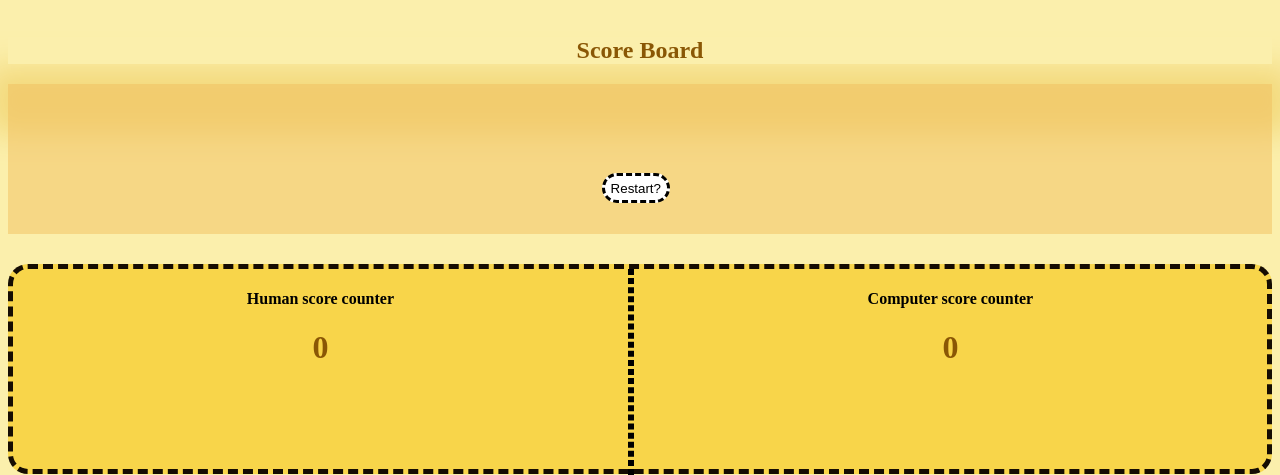
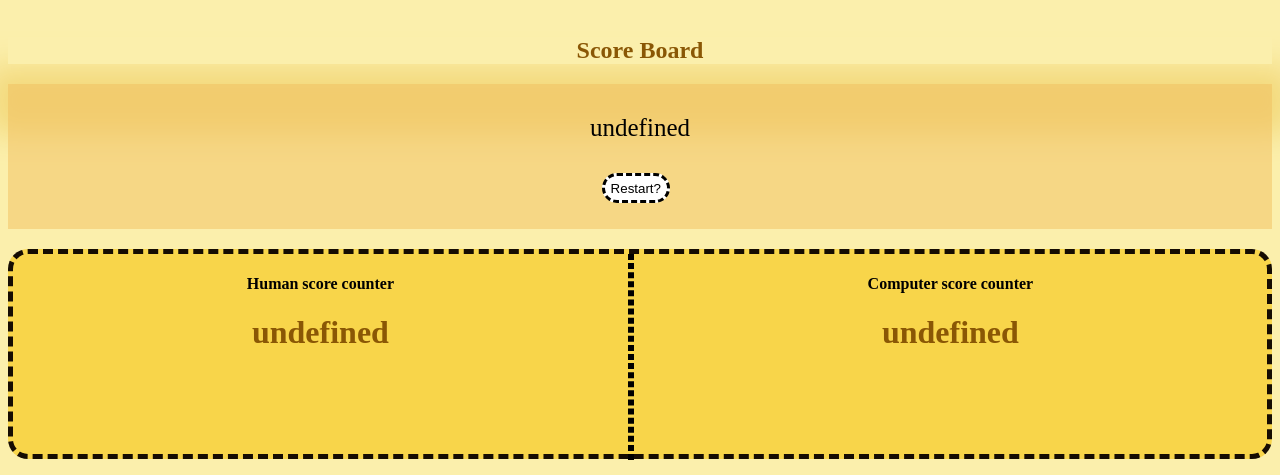
Before and after one commit to ac-513/RckPprScr, a plain HTML site: page index.html in a window 1280 px wide. Both pictures are taken after a click on the button 392 px from the left and 237 px from the top of the page. Shown: the part 341-816 px from the top of the page. Drawn offline with Linux system fonts and the light colour scheme.

Commit message:
changes of old version has been made. few errors left, however the dom is almost connected to the js file

```diff
--- a/index.html
+++ b/index.html
@@ -13,13 +13,13 @@
       Shoot!
     </h1>
     <div id="btns">
-      <button id="rockBtn" onclick="humanChoice('r')">
+      <button id="rockBtn">
         <img src="rock.png" alt="" />
       </button>
-      <button id="paperBtn" onclick="humanChoice('p')">
+      <button id="paperBtn">
         <img src="paper.png" alt="" />
       </button>
-      <button id="scissorBtn" onclick="humanChoice('s')">
+      <button id="scissorBtn">
         <img src="scissors.png" alt="" />
       </button>
     </div>
@@ -42,14 +42,5 @@
         <h1 class="computerCounter">0</h1>
       </div>
     </div>
-
-
-
-
-
-
-
-
-
   </body>
 </html>
--- a/jscript.js
+++ b/jscript.js
@@ -1,213 +1,110 @@
-// commputer choice functionn, rand choice
+function computerChoice() {
+  let cChoice = "";
 
-function computerChoice (){
-    let cChoice="";
+  let rNum = Math.random();
 
-    let rNum= Math.random();
+  if (rNum >= 0 && rNum <= 0.25) {
+    cChoice = "Rock";
+  } else if (rNum > 0.25 && rNum <= 0.5) {
+    cChoice = "Paper";
+  } else if (rNum > 0.5 && rNum <= 0.99) {
+    cChoice = "Scissors";
+  } else {
+    cChoice = "error";
+  }
 
-    if (rNum>=0 && rNum<=0.25){
-        cChoice= 'Rock'
-    }
-    else if(rNum>0.25 && rNum<=.5){
-        cChoice= 'Paper'
-
-    }
-    else if(rNum>.5 && rNum<= 0.99){
-        cChoice="Scissors"
-    }
-    else{
-        cChoice= 'error'
-
-    }
-
-    return cChoice;
-
+  return cChoice;
 }
 
-//help from -->https://stackoverflow.com/questions/70747536/how-to-check-if-a-button-is-clicked-inside-an-if-statement?answertab=createdasc#tab-top
+let rckFunc = () => {
+  document.querySelector(".outcomeSign").style.display = "flex";
+  humanChoice = "Rock";
+  return humanChoice;
+};
+let pprFunc = () => {
+  document.querySelector(".outcomeSign").style.display = "flex";
+  humanChoice = "Paper";
+  return humanChoice;
+};
+let scrsFunc = () => {
+  document.querySelector(".outcomeSign").style.display = "flex";
+  humanChoice = "Scissors";
+  return humanChoice;
+};
+finalArr = [];
+let playRound = (computerChoice) => {
+  let humanChoice = "";
+  var winner = "";
+  let compScore = 0;
+  let humanScore = 0;
 
-function humanChoice(choiz){
-    let hChoice='';
+  document.querySelector("#rockBtn").addEventListener("click", rckFunc);
+  document.querySelector("#paperBtn").addEventListener("click", pprFunc);
+  document.querySelector("#scissorBtn").addEventListener("click", scrsFunc);
 
+  if (humanChoice == "Rock" && computerChoice == "Rock") {
+    winner = "Tie, both recieve points!";
+    compScore += 1;
+    humanScore += 1;
+  }
+  else if (humanChoice == "Rock" && computerChoice == "Paper") {
+    winner = "Computer wins --> paper covers rock";
+    compScore += 1;
+  }
+  else if (humanChoice == "Rock" && computerChoice == "Scissors") {
+    winner = "You win --> rock beats scissors ";
+    humanScore += 1;
+  }
+  else if (humanChoice == "Paper" && computerChoice == "Paper") {
+    winner = "Tie, both recieve points!";
+    compScore += 1;
+    humanScore += 1;
+  }
+  else if (humanChoice == "Paper" && computerChoice == "Rock") {
+    winner = "You win --> paper covers rock";
+    humanScore += 1;
+  }
+  else if (humanChoice == "Paper" && computerChoice == "Scissors") {
+    winner = "Computer wins --> scissors cuts paper ";
+    compScore += 1;
+  }
+  else if (humanChoice == "Scissors" && computerChoice == "Scissors") {
+    winner = "Tie, both recieve points!";
+    compScore += 1;
+    humanScore += 1;
+  }
+  else if (humanChoice == "Scissors" && computerChoice == "Paper") {
+    winner = "You win --> scissors cuts paper";
+    humanScore += 1;
+  }
+  else if (humanChoice == "Scissors" && computerChoice == "Rock") {
+    winner = "Computer wins --> Rock ";
+    compScore += 1;
+  }
+  else{
+    winner='error';
+    humanScore=-1;
+    compScore=-1;
+  }
+  finalArr[0] = winner;
+  finalArr[1] = humanScore;
+  finalArr[2] = compScore;
+  console.log(finalArr);
 
-    if (choiz=='p'){
-        hChoice= 'Paper'
-        // console.log(hChoice)
-    }
-    else if (choiz=='r'){
-        hChoice= 'Rock'
-    }
-    else if(choiz=='s'){
-        hChoice= 'Scissors'
-    }
+  return finalArr;
+};
+document.getElementById("txt").innerHTML = finalArr[0];
+document.querySelector(".humanCounter").innerHTML = finalArr[1];
+document.querySelector(".computerCounter").innerHTML = finalArr[2];
 
-    return hChoice
+playRound(computerChoice());
 
-}
+let restart = () => {
+  document.getElementById("restartBtn").addEventListener("click", function () {
+    document.querySelector(".outcomeSign").style.display = "none";
+    document.querySelector(".humanCounter").innerHTML = "0";
+    document.querySelector(".computerCounter").innerHTML = "0";
+  });
+};
 
-
-
-let playGame=()=>{
-    var winner='';
-    let compScore=0;
-    let humanScore=0;
-
-    function playRound(humanChoice,computerChoice){
-
-
-        if (humanChoice== "Rock" && computerChoice=="Rock"  ){
-            winner='Tie, both recieve points!';
-            compScore+=1;
-            humanScore+=1;
-
-        }
-        if (humanChoice== "Rock" && computerChoice=="Paper"){
-            winner='Computer wins --> paper covers rock';
-            compScore+=1;
-
-        }
-        if (humanChoice== "Rock" && computerChoice=='Scissors'){
-            winner= 'You win --> rock beats scissors ';
-            humanScore+=1;
-
-        }
-        if (humanChoice== "Paper" && computerChoice=="Paper"  ){
-            winner='Tie, both recieve points!';
-            compScore+=1;
-            humanScore+=1;
-
-        }
-        if (humanChoice== "Paper" && computerChoice=="Rock"){
-            winner='You win --> paper covers rock';
-            humanScore+=1;
-
-
-        }
-        if (humanChoice== "Paper" && computerChoice=='Scissors'){
-            winner= 'Computer wins --> scissors cuts paper ';
-            compScore+=1;
-
-        }
-        if (humanChoice== "Scissors" && computerChoice=="Scissors"  ){
-            winner='Tie, both recieve points!';
-            compScore+=1;
-            humanScore+=1;
-
-
-        }
-        if (humanChoice== "Scissors" && computerChoice=="Paper"){
-            winner='You win --> scissors cuts paper';
-            humanScore+=1;
-
-
-        }
-        if (humanChoice== "Scissors" && computerChoice=='Rock'){
-            winner= 'Computer wins --> Rock ';
-            compScore+=1;
-
-        }
-
-        return [winner, compScore, humanScore]
-
-    }
-
-    playRound(humanChoice(), computerChoice());
-    // return [winner, compScore, humanScore]
-    document.getElementById("txt").innerHTML= winner;
-    document.getElementsByClassName("humanCounter").innerHTML= humanScore;
-    document.getElementsByClassName("computerCounter").innerHTML= compScore;
-
-}
-
-
-
-
-
-
-    // for (let i=0; i<5; i++){
-    //     // human=;
-    //     // computer= func2;
-
-    //     console.log(playRound(humanChoice(), computerChoice()));
-    // }
-
-
-
-
-
-
-
-// code by richardCodes
-
-document.getElementById('rockBtn').addEventListener('click', function(){
-    document.querySelector('.outcomeSign').style.display='flex';
-});
-document.getElementById('paperBtn').addEventListener('click', function(){
-    document.querySelector('.outcomeSign').style.display='flex';
-});
-document.getElementById('scissorBtn').addEventListener('click', function(){
-    document.querySelector('.outcomeSign').style.display='flex';
-});
-
-
-document.getElementById('restartBtn').addEventListener("click", function(){
-    document.querySelector('.outcomeSign').style.display='none';
-    document.querySelector(".humanCounter").innerHTML = '0';
-    document.querySelector(".computerCounter").innerHTML = '0';
-
-
-});
-
-
-
-
-
-
-
-
-
-playGame();
-
-
-
-
-
-
-/*
-
-if (document.getElementById('paperBtn').clicked){
-    console.log('paper me')
-    }
-
-    let pBtn=document.getElementById('paperBtn');
-    let rBtn=document.getElementById('rockBtn')
-    let sBtn=document.getElementById('scissorBtn')
-////////////////////////
-
-console.log(playRound(humanChoice(),computerChoice()))
-humanChoice();
-computerChoice();
-
-////////////////////////////
-
-    // for (let i=0; i<rounds; i++){
-    //     // human=;
-    //     // computer= func2;
-
-    //     console.log(playRound(humanChoice(), computerChoice()));
-    // }
-
-
-
-    //////////////////////////////////
-
-    const cliq= document.querySelector('#restartBtn');
-cliq.addEventListener("click", ()=>{
-    console.log("ive been clicked");
-});
-////////////////////////////////////////
-
-// add eventlistener to a button:, changes the css (style), specifically display w keyword dislpay
-// dont need to add .notation for getElembyID , just the name
-
-*/
+restart();
--- a/prs.css
+++ b/prs.css
@@ -50,39 +50,21 @@ h2{
     border-color: rgb(21, 12, 2);
     border-style:dashed ;
     border-width: 5px;
-    top:30px;
+    top:20px;
     width: auto;
 
 
 }
-.textBox1{
-    /* display:contents; */
-    max-width: 100px;
-    max-height: fit-content;
-    /* white-space: normal; */
-    background-color: aqua;
 
-}
-.textBox2{
-    max-width: 10px;
-    max-height: fit-content;
-    /* display: flex;
-    position: relative;
-    right:90px;
-    width: 10px;
-    padding: 15px; */
-    /* white-space: initial; */
-
-}
 .outcomeSign{
     background-color: rgb(242, 191, 97,0.5);
     width: auto;
-    height: 150px;
-    display:block;
-    /* opacity: 0.5;
-    z-index: -10; */
-    /* visibility: hidden; */
+    height: 140px;
+    display:flex;
     display: none;
+    font-size:25px;
+    justify-content: center;
+    padding-top: 5px;
 
 }
 #restartBtn{
```
Also changed, not shown: documentation.txt (added).
